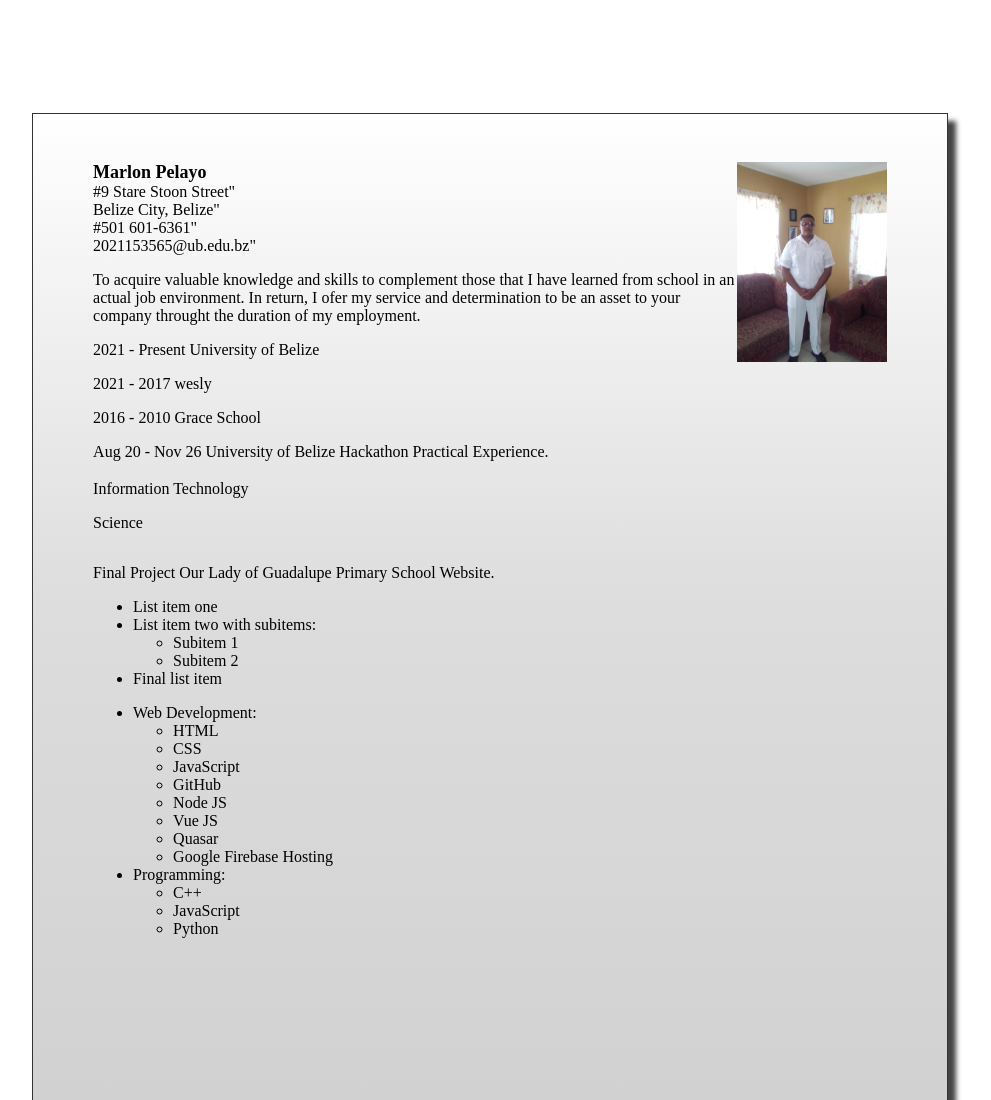
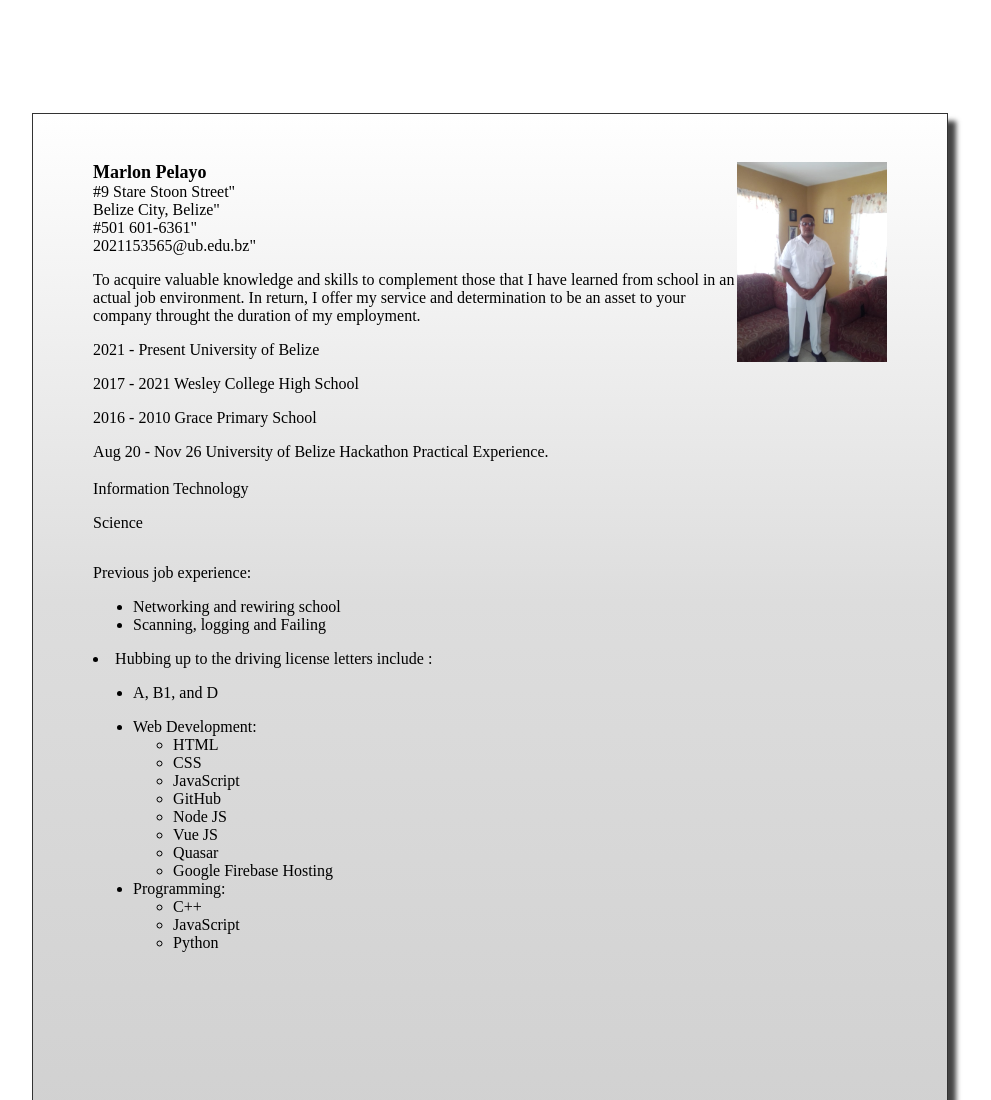
Before and after one commit to MJPelayo/reume, a plain HTML site: page Index.html in a window 1280 px wide. Shown: the top 1100 px of the page, without its empty margins (146-1137 px from the left). Drawn offline with Linux system fonts and the light colour scheme.

Commit message:
Update Index.html

```diff
--- a/Index.html
+++ b/Index.html
@@ -61,15 +61,15 @@ column {
 
 <p>To acquire valuable knowledge and skills to complement
 those that I have learned from school in an actual job environment.
-In return, I ofer my service and determination to be an asset to your
+In return, I offer my service and determination to be an asset to your
 company throught the duration of my employment.</p>
 
 <div class="row">
   <div class="column">
 
  <p>2021 - Present University of Belize <br></p>
-<p>2021 - 2017 wesly  <br></p>
-<p>2016 - 2010 Grace  School </p>
+<p>2017 - 2021 Wesley College High School  <br></p>
+<p>2016 - 2010 Grace Primary School </p>
 <p>Aug 20 - Nov 26 University of Belize Hackathon Practical Experience. <br></p>
 
 <ul>
@@ -81,16 +81,15 @@ company throught the duration of my employment.</p>
 
   </div>
 </div>
-<p>Final Project Our Lady of Guadalupe Primary School Website.</p>
+<p> Previous job experience: </p>
 <ul>
-    <li>List item one</li>
-    <li>List item two with subitems:
-        <ul>
-            <li>Subitem 1</li>
-            <li>Subitem 2</li>
+    <li> Networking and rewiring school </li>
+   <li> Scanning, logging and Failing </li>
         </ul>
     </li>
-    <li>Final list item</li>
+    <li> Hubbing up to the driving license letters include : </li>
+	<ul>
+		<li> A, B1, and D </li>
 </ul>
 <ul>
     <li>Web Development:
```
